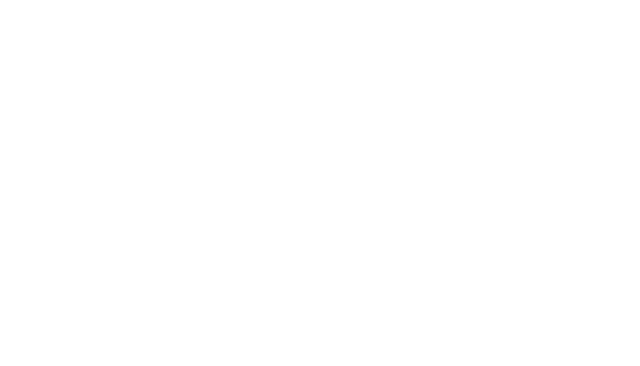
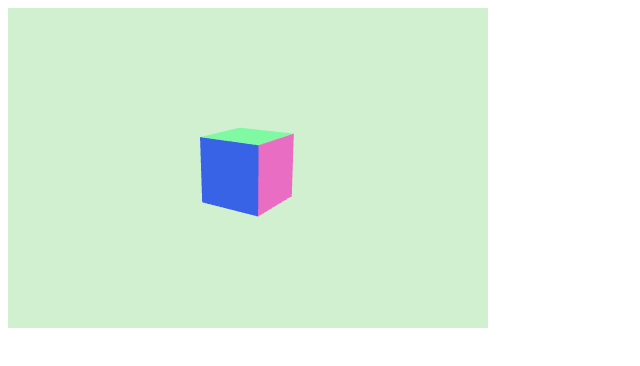
Before and after one commit to DaisukeSudo/daisukesudo.github.io, a plain HTML site: page samples/threejs/index.html in a window 1280 px wide. Shown: the whole page, without its empty margins (0-640 px from the left). Drawn offline with nearby package versions, Linux system fonts and the light colour scheme.

Commit message:
Implement threejs step1

```diff
--- a/samples/threejs/app.js
+++ b/samples/threejs/app.js
@@ -0,0 +1,32 @@
+const main = (canvas) => {
+  if (!canvas) return;
+
+  // canvas size
+  const width = canvas.clientWidth;
+  const height = canvas.clientHeight;
+
+  // scene
+  const scene = new THREE.Scene();
+
+  // mesh
+  const box = new THREE.Mesh(
+    new THREE.BoxGeometry(64, 64, 64),
+    new THREE.MeshNormalMaterial({ color: 0x6699FF })
+  );
+  box.position.set(0, 0, 0);
+  scene.add(box);
+
+  // camera
+  const camera = new THREE.PerspectiveCamera(45, width / height, 1, 1000);
+  camera.position.set(200, 100, 300);
+  camera.lookAt(scene.position);
+
+  // renderer
+  const renderer = new THREE.WebGLRenderer({ canvas, antialias: true });
+  renderer.setSize(width, height);
+  renderer.setClearColor(0xd0f0d0);
+  renderer.setPixelRatio(window.devicePixelRatio);
+
+  // render
+  renderer.render(scene, camera);
+};
--- a/samples/threejs/index.html
+++ b/samples/threejs/index.html
@@ -1,12 +1,21 @@
 <!DOCTYPE html>
-<html>
+<html lang="ja>
 <head>
   <meta charset="utf-8">
   <title>Hello Three.js World!</title>
-  <script src="https://cdnjs.cloudflare.com/ajax/libs/three.js/110/three.min.js"></script>
-  <script src="app.js"></script>
+  <style>
+    #main {
+      width: 480px;
+      height: 320px;
+    }
+  </style>
 </head>
 <body>
   <canvas id="main"></canvas>
+  <script src="https://cdnjs.cloudflare.com/ajax/libs/three.js/110/three.min.js"></script>
+  <script src="app.js"></script>
+  <script>
+    window.onload = () => main(document.querySelector("#main"));
+  </script>
 </body>
 </html>
```
